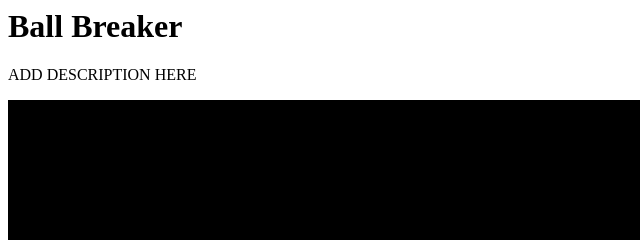
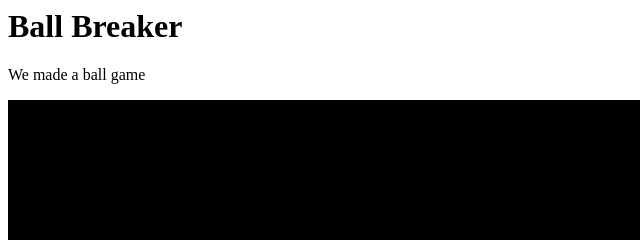
Before and after one commit to Nathanmsaxe/Nathanmsaxe.github.io, a plain HTML site: page index.html in a window 1280 px wide. Shown: the top 240 px of the page, 0-640 px from the left. Drawn offline with Linux system fonts and the light colour scheme.

Commit message:
Update index.html

```diff
--- a/index.html
+++ b/index.html
@@ -10,11 +10,10 @@
 
   <body>
     <h1>Ball Breaker</h1>
-    <p>ADD DESCRIPTION HERE</p>
+    <p>We made a ball game</p>
 
     <script type="text/processing">
-
-      PShape rect;
+        PShape rect;
       PVector location;  // Location of shape
       PVector velocity;  // Velocity of shape
       PVector gravity;   // Gravity acts at the shape's acceleration
@@ -92,7 +91,6 @@
 
 
         }
-
     </script>
     <canvas id="sketch" style="border: 1px solid black;"></canvas>
 
```
